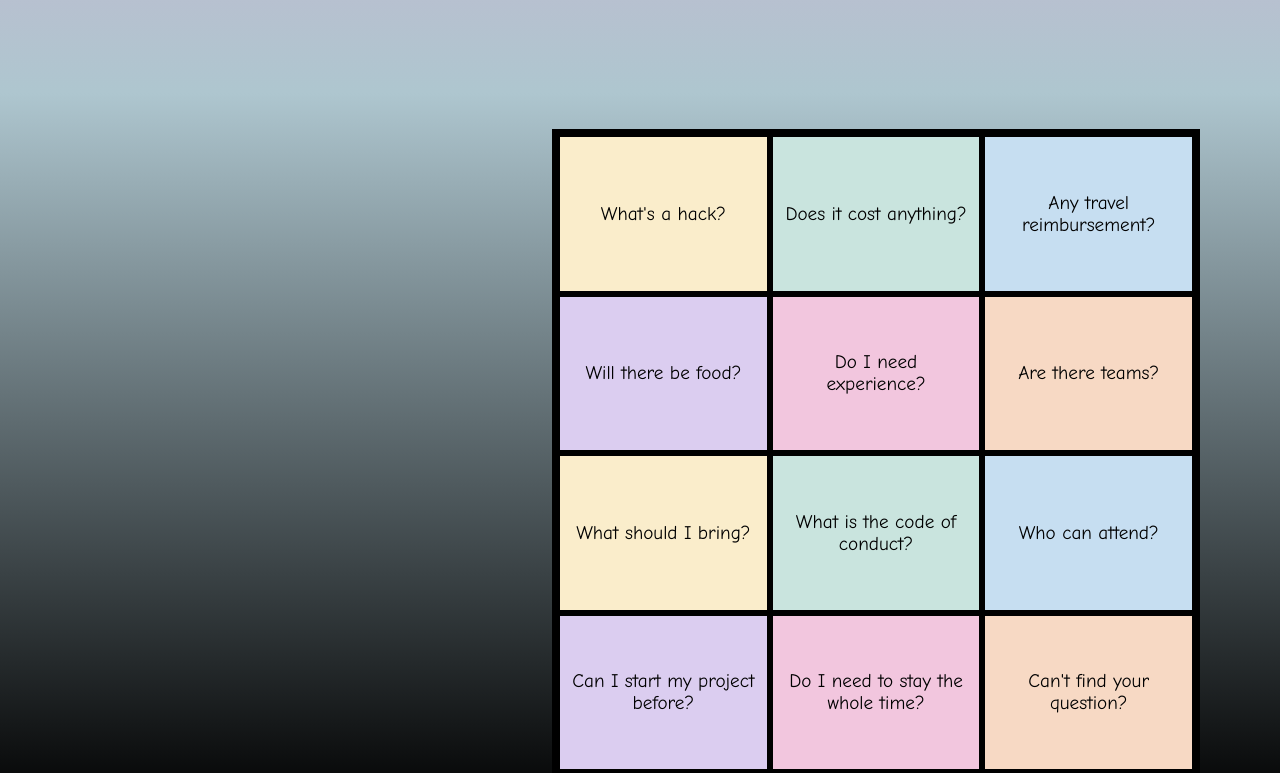
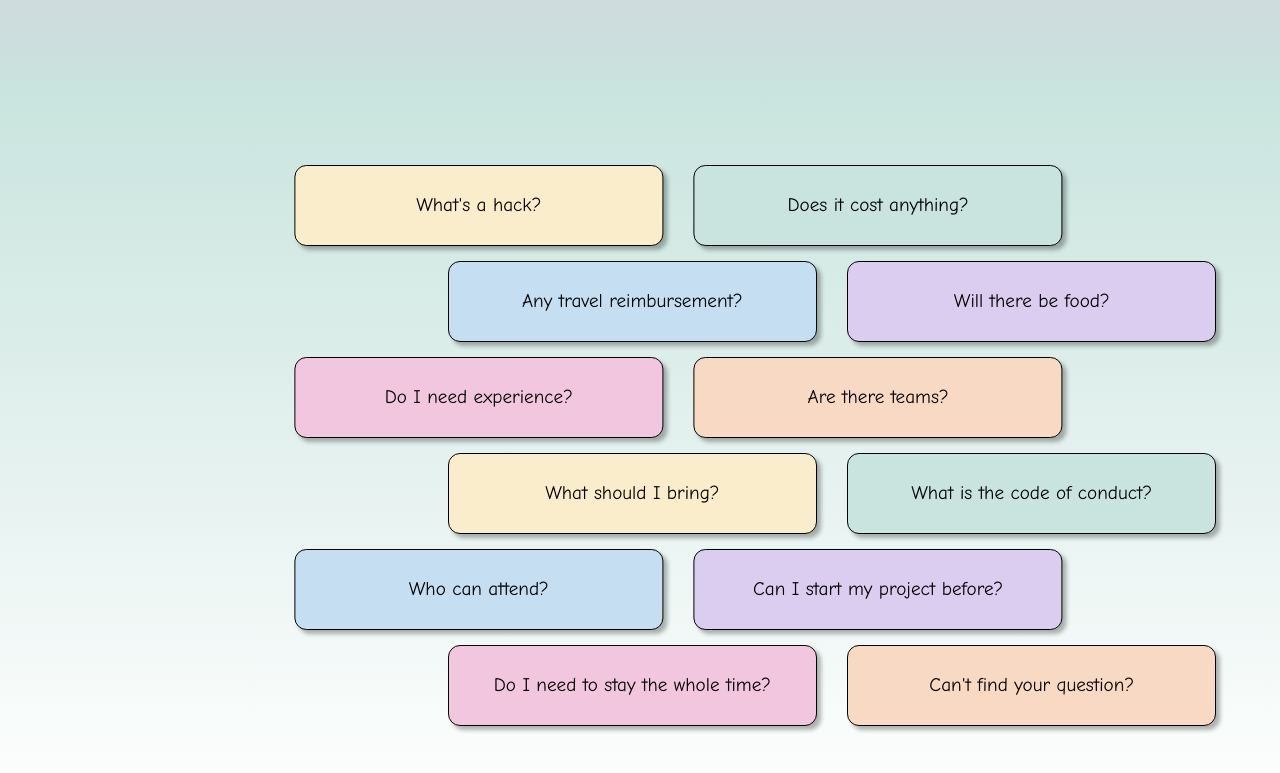
Before and after one commit to Hacklahoma/2025Themed, a React (Create React App) app: page / in a window 1280 px wide. Shown: the part 1587-2360 px from the top of the page. Built offline with nearby package versions, Linux system fonts and the light colour scheme.

Commit message:
Comic FAQ

```diff
--- a/src/components/AboutPage.css
+++ b/src/components/AboutPage.css
@@ -5,7 +5,7 @@
     justify-content: center; /* Center content horizontally */
     align-items: center; /* Center content vertically */
     overflow: hidden;
-    background: linear-gradient(to bottom, #f49dd4, #AEC6CF);
+    background: linear-gradient(to bottom, #f49dd4, #C9E4DE);
   }
 
   /* Desktop container: Maintain a 16:9 aspect ratio (1920x1080) */
--- a/src/components/FaqPage.css
+++ b/src/components/FaqPage.css
@@ -8,7 +8,7 @@
     justify-content: center; /* Center content horizontally */
     align-items: center;     /* Center content vertically */
     overflow: hidden;
-    background: linear-gradient(to bottom, #AEC6CF, black);
+    background: linear-gradient(to bottom, #C9E4DE, white);
 }
 
 /* Desktop container: Maintain a 16:9 aspect ratio (1920x1080) */
@@ -56,7 +56,7 @@
     }
   }
 
-/* Adjust the faq-page-desktop for desktop */
+  /* Adjust the about-page-desktop for desktop */
   @media (max-aspect-ratio: 16/9) {
     /* When the viewport is taller than 16:9 */
     .faq-page-desktop {
@@ -64,6 +64,7 @@
       height: calc(100vw * (9 / 16));
     }
   }
+
   @media (min-aspect-ratio: 16/9) {
     /* When the viewport is wider than 16:9 */
     .faq-page-desktop {
@@ -72,7 +73,7 @@
     }
   }
 
-/* Adjust the faq-page-mobile for mobile */
+  /* Adjust the about-page-mobile for mobile */
   @media (max-aspect-ratio: 9/16) {
     /* When the viewport is taller than 9:16 */
     .faq-page-mobile {
@@ -80,6 +81,7 @@
       height: calc(100vw * (16 / 9));
     }
   }
+
   @media (min-aspect-ratio: 9/16) {
     /* When the viewport is wider than 9:16 */
     .faq-page-mobile {
@@ -88,41 +90,52 @@
     }
   }
 
-/* Styles for the faq-container */
 .faq-container {
-    position: absolute;
-    right: 10vh; /* 10% of viewport height from the right edge */
-    top: 50%;
-    transform: translateY(-50%); /* Center vertically */
-    height: 90%; /* 90% of parent's height */
-    aspect-ratio: 1 / 1; /* Make it square */
-    background-color: white;
-    border: 5px solid black;
+    position: relative;
+    width: 60%;
+    height: 80%;
+    top: 10%;
+    left: 35%;
+
     display: grid;
-    grid-template-columns: repeat(3, 1fr); /* 3 columns */
-    grid-template-rows: repeat(4, 1fr);    /* 4 rows */
+    grid-template-rows: repeat(6, auto);   /* 6 rows */
     box-sizing: border-box;                /* Include border in size calculations */
+}
+
+/* Styles for each row */
+.faq-row {
+    display: flex;
+    justify-content: space-between;
+    margin-bottom: 2%; /* Vertical spacing between rows */
+}
+
+/* Shift every other row to the left by 25% */
+.row-shifted {
+    transform: translateX(-20%);
 }
 
 /* Styles for each faq-section */
 .faq-section {
-    border: 3px solid black; /* Thickened the border */
+    width: 48%; /* Leave space between buttons */
+    border: 0.2vh solid black; /* Thin outline */
+    border-radius: 1.5vh; /* Curved corners */
     box-sizing: border-box;
+    box-shadow: 0.5vh 0.5vh 0.5vh rgba(0,0,0,0.3); /* Slight drop shadow */
     display: flex;
     justify-content: center;
     align-items: center;
-    text-align: center; /* Center text within each section */
-    padding: 10px;
-    font-size: calc(0.8em + 0.5vw); /* Responsive text size */
-    transition: transform 0.2s, box-shadow 0.2s; /* For hover effect */
+    text-align: center; /* Center text within each button */
+    padding: 2%; /* Percentage-based padding */
+    font-size: min(3cqh, 1.5cqmax); /* Responsive text size */
+    transition: transform 0.2s, box-shadow 0.2s; /* Hover effects */
     cursor: pointer;
     font-family: 'Comic Neue', cursive; /* Apply comic font */
 }
 
 /* Hover effect for each faq-section */
 .faq-section:hover {
-    box-shadow: 0 0 10px rgba(0, 0, 0, 0.2);
-    transform: scale(1.05);
+    transform: scale(1.05); /* Grow slightly larger */
+    box-shadow: 1vh 1vh 1vh rgba(0,0,0,0.3); /* Enhanced shadow on hover */
 }
 
 /* Modal overlay */
@@ -132,7 +145,7 @@
     left: 0;
     right: 0;
     bottom: 0;
-    background-color: rgba(0, 0, 0, 0.5); /* Semi-transparent background */
+    background-color: rgba(0, 0, 0, 0.8); /* Semi-transparent background */
     display: flex;
     justify-content: center;
     align-items: center;
@@ -142,21 +155,22 @@
 /* Modal content */
 .modal-content {
     background-color: white;
-    border: 3px solid black; /* Similar border to the question's box */
-    padding: 20px;
+    border: 0.5vh solid black; /* Similar border to the question's box */
+    padding: 2%;
     width: 80%;
     max-width: 500px;
     position: relative;
     font-family: 'Comic Neue', cursive; /* Same font as questions */
     box-sizing: border-box;
     text-align: center;
+    box-shadow: 0.5vh 0.5vh 0.5vh rgba(0,0,0,0.3); /* Slight drop shadow */
 }
 
 /* Modal close button */
 .modal-close {
     position: absolute;
-    top: 10px;
-    right: 15px;
+    top: 1vh;
+    right: 1.5vh;
     background: none;
     border: none;
     font-size: 1.5em;
@@ -167,14 +181,6 @@
 /* Modal text */
 .modal-text {
     font-size: calc(0.8em + 0.5vw); /* Responsive text size */
-    margin-top: 20px;
+    margin-top: 2%;
     font-family: 'Comic Neue', cursive;
 }
-
-/* Ensure images fill their respective containers */
-img {
-    position: absolute;
-    width: 100%;
-    height: 100%;
-    object-fit: cover; /* Make sure images cover the div without distorting */
-}
--- a/src/components/FaqPage.js
+++ b/src/components/FaqPage.js
@@ -45,6 +45,12 @@ const FaqPage = () => {
         setSelectedQuestionIndex(null);
     };
 
+    // Group questions into rows of two
+    const rows = [];
+    for (let i = 0; i < faqQuestions.length; i += 2) {
+        rows.push(faqQuestions.slice(i, i + 2));
+    }
+
     return (
         <div className="faq-page">
 
@@ -52,15 +58,22 @@ const FaqPage = () => {
             <div className="faq-page-desktop">
 
                 <div className="faq-container">
-                    {/* 12 Unique Sections with Questions */}
-                    {faqQuestions.map((question, index) => (
+                    {/* Map over the rows */}
+                    {rows.map((rowQuestions, rowIndex) => (
                         <div
-                            className="faq-section"
-                            key={index}
-                            style={{ backgroundColor: pastelColors[index % pastelColors.length] }}
-                            onClick={() => handleQuestionClick(index)}
+                            className={`faq-row ${rowIndex % 2 === 0 ? 'row-shifted' : ''}`}
+                            key={rowIndex}
                         >
-                            {question}
+                            {rowQuestions.map((question, index) => (
+                                <div
+                                    className="faq-section"
+                                    key={rowIndex * 2 + index}
+                                    style={{ backgroundColor: pastelColors[(rowIndex * 2 + index) % pastelColors.length] }}
+                                    onClick={() => handleQuestionClick(rowIndex * 2 + index)}
+                                >
+                                    {question}
+                                </div>
+                            ))}
                         </div>
                     ))}
                 </div>
@@ -69,7 +82,7 @@ const FaqPage = () => {
 
             {/* Mobile Layout */}
             <div className="faq-page-mobile">
-
+                {/* Your mobile layout code here */}
             </div>
 
             {/* Modal */}
```
Lines whose indentation alone changed are shown as unchanged.
